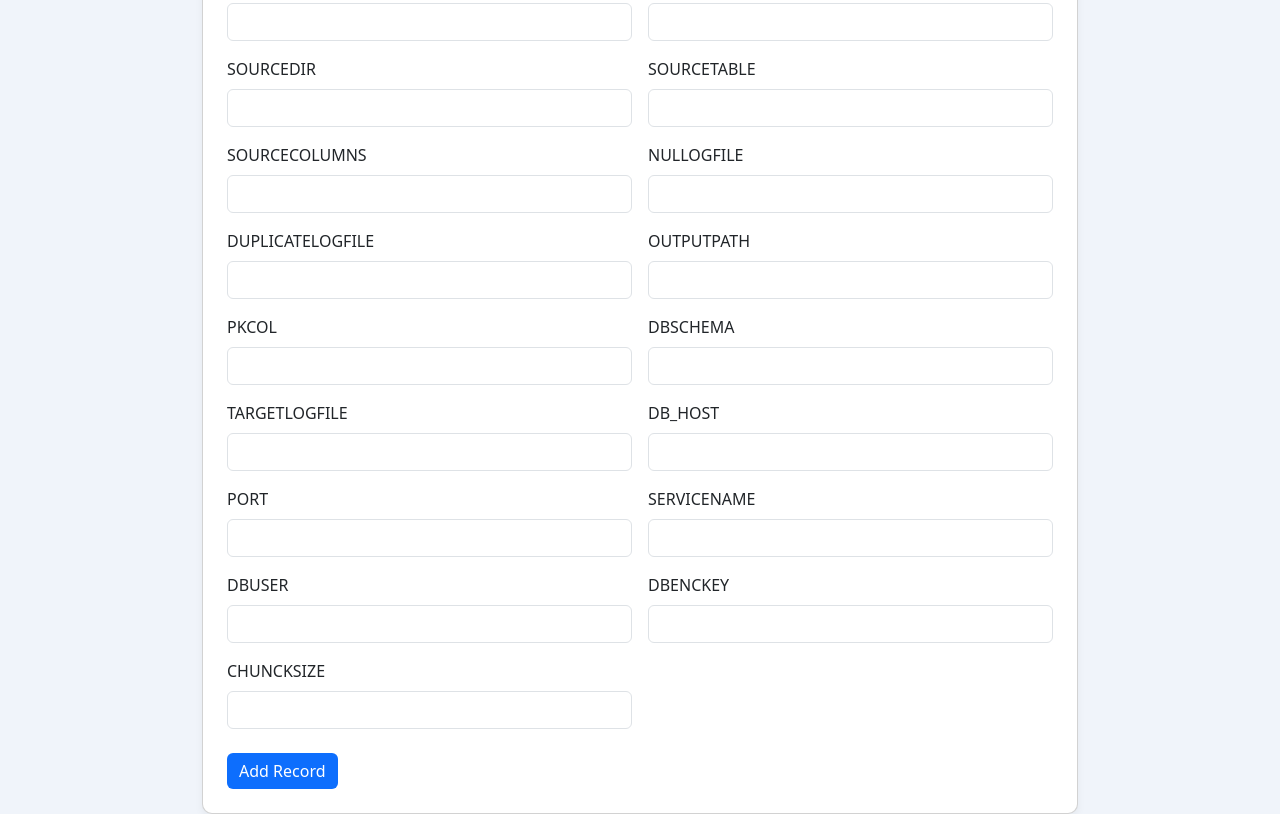
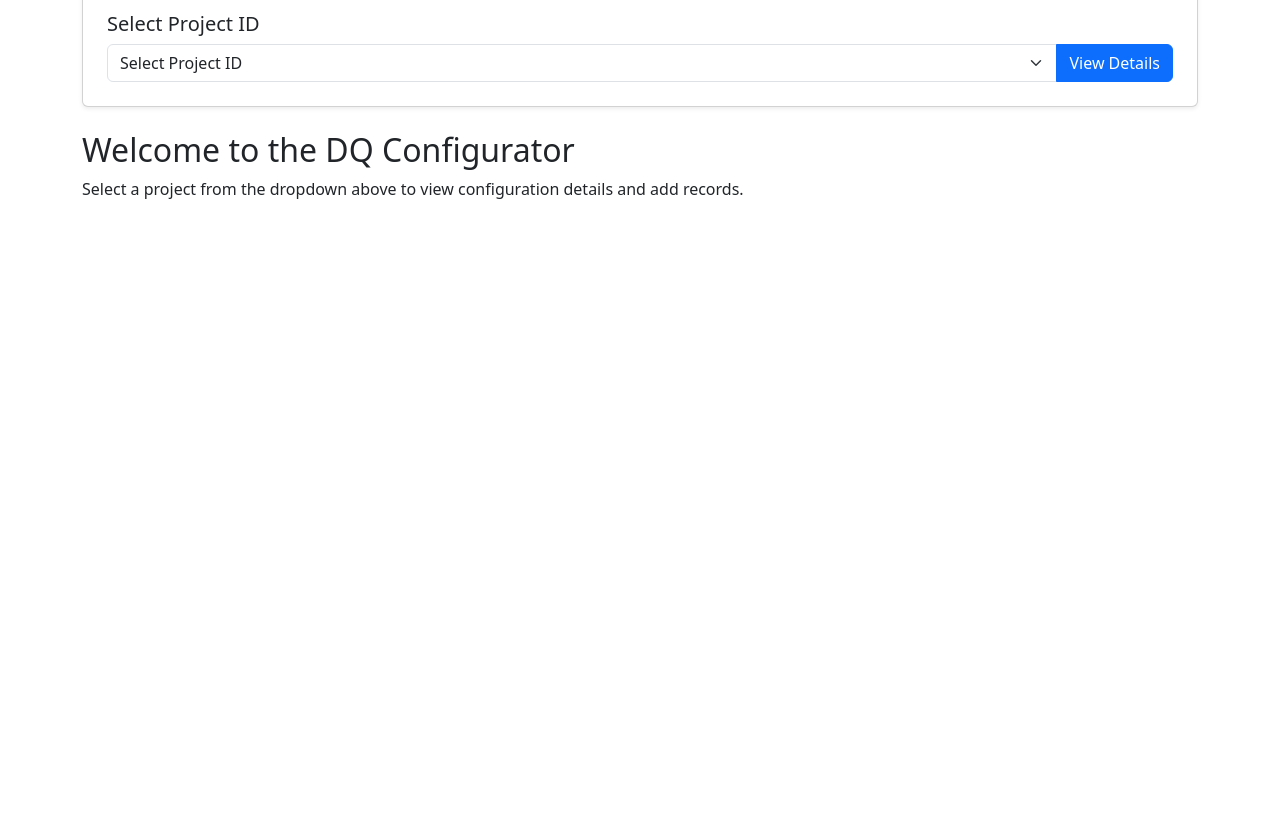
Before and after one commit to shefali1602/dq_ui, a Flask app: page / in a window 1280 px wide. Shown: the part 350-1164 px from the top of the page. After the commit the page ends 549 px from the top, so only its background shows below. Run offline with Flask 3, Linux system fonts and the light colour scheme; data that the repository does not hold is empty.

Commit message:
ui changes

```diff
--- a/static/styles.css
+++ b/static/styles.css
@@ -1,19 +1,44 @@
 body {
-    background-color: #f0f4fa;
+    background: linear-gradient(to bottom, #e9f1fa, #f8fbfd);
+    font-family: "Segoe UI", sans-serif;
 }
 
-.container {
-    max-width: 900px;
-    margin-top: 30px;
+.logo {
+    height: 40px;
 }
 
-h1, h2, h4 {
-    color: #0d6efd;
+.app-header {
+    display: flex;
+    align-items: center;
+    gap: 10px;
+    margin: 20px;
 }
 
-.card {
-    border-radius: 10px;
-    box-shadow: 0 4px 8px rgba(0,0,0,0.05);
+.app-header h4 {
+    color: #0d6efd;
+    margin: 0;
+}
+
+.landing-card {
+    border: 2px dashed #c3d2e0;
+    background: #ffffff;
+    padding: 40px;
+    border-radius: 12px;
+    box-shadow: 0 6px 20px rgba(0, 0, 0, 0.05);
+    text-align: center;
+    max-width: 600px;
+    margin: 60px auto;
+}
+
+.landing-card h2 {
+    color: #0d6efd;
+    margin-bottom: 20px;
+}
+
+.landing-card p {
+    color: #5a6a7f;
+    font-size: 1rem;
+    margin-bottom: 30px;
 }
 
 .btn-primary {
@@ -22,5 +47,11 @@
 }
 
 .btn-primary:hover {
-    background-color: #0b5ed7;
+    background-color: #084fc7;
 }
+
+@media (max-width: 576px) {
+    .landing-card {
+        padding: 20px;
+    }
+}
--- a/templates/index.html
+++ b/templates/index.html
@@ -1,23 +1,31 @@
 <!DOCTYPE html>
 <html lang="en">
 <head>
-    <meta charset="UTF-8">
-    <title>Data Quality Dashboard</title>
-    <link href="https://cdn.jsdelivr.net/npm/bootstrap@5.3.3/dist/css/bootstrap.min.css" rel="stylesheet">
-    <link rel="stylesheet" href="{{ url_for('static', filename='styles.css') }}">
+    <meta charset="UTF-8" />
+    <title>Data Quality Tool</title>
+    <link href="https://cdn.jsdelivr.net/npm/bootstrap@5.3.3/dist/css/bootstrap.min.css" rel="stylesheet" />
+    <link rel="stylesheet" href="{{ url_for('static', filename='style.css') }}" />
 </head>
 <body>
+    <!-- Header -->
+    <div class="app-header">
+        <img src="{{ url_for('static', filename='logo.png') }}" class="logo" />
+        <h4>Data Quality Tool</h4>
+    </div>
+
+    <!-- Main Container -->
     <div class="container">
-        <h1 class="mb-4 text-center">Data Quality Tool</h1>
-
-        <!-- Select Project ID -->
-        <div class="card p-4 mb-4">
-            <h4>Select Project ID</h4>
+        <!-- Dropdown -->
+        <div class="card p-4 mb-4 shadow-sm">
+            <h5>Select Project ID</h5>
             <form method="POST" action="/">
                 <div class="input-group">
                     <select name="selected_id" class="form-select" required>
-                        {% for id in id %}
-                            <option value="{{ id }}">{{ id }}</option>
+                        {% if not selected_id %}
+                            <option value="" disabled selected>Select Project ID</option>
+                        {% endif %}
+                        {% for id in ids %}
+                            <option value="{{ id }}" {% if id == selected_id %}selected{% endif %}>{{ id }}</option>
                         {% endfor %}
                     </select>
                     <button type="submit" class="btn btn-primary">View Details</button>
@@ -25,10 +33,12 @@
             </form>
         </div>
 
+        {% if selected_data %}
+        <div class="row g-4 mb-5">
             <!-- Project Details -->
-        {% if selected_data %}
-        <div class="card p-4 mb-4">
-            <h4>Project Details - ID: {{ selected_data[0] }}</h4>
+            <div class="col-md-6">
+                <div class="card p-4 h-100">
+                    <h5>Project Details - ID: {{ selected_data[0] }}</h5>
                     <ul class="list-group">
                         {% for label, value in [
                             ('DS_SOURCE', selected_data[1]), ('SOURCEFILE', selected_data[2]),
@@ -45,34 +55,43 @@
                         {% endfor %}
                     </ul>
                 </div>
-        {% endif %}
+            </div>
 
             <!-- Add New Record -->
-        <div class="card p-4">
-            <h4 class="mb-3">Add New Record</h4>
+            <div class="col-md-6">
+                <div class="card p-4 h-100">
+                    <h5 class="mb-3">Add New Record</h5>
                     <form method="POST" action="/add">
                         <div class="row g-3">
-                    {% set fields = [
-                        'PROJID', 'SOURCEFILE', 'SOURCEDIR', 'SOURCETABLE',
-                        'SOURCECOLUMNS', 'NULLOGFILE', 'DUPLICATELOGFILE', 'OUTPUTPATH',
-                        'PKCOL', 'DBSCHEMA', 'TARGETLOGFILE', 'DB_HOST', 'PORT',
-                        'SERVICENAME', 'DBUSER', 'DBENCKEY', 'CHUNCKSIZE'
+                            {% for field in [
+                                'PROJID', 'DS_SOURCE', 'SOURCEFILE', 'SOURCEDIR', 'SOURCETABLE',
+                                'SOURCECOLUMNS', 'NULLLOGFILE', 'DUPLICATELOGFILE', 'OUTPUTPATH',
+                                'PKCOL', 'DBSCHEMA', 'TARGETLOGTABLE', 'DB_HOST', 'PORT',
+                                'SERVICENAME', 'DBUSER', 'DBENCKEY', 'CHUNKSIZE'
                             ] %}
-                    {% for field in fields %}
-                    <div class="col-md-6">
+                            <div class="col-md-12">
                                 <label class="form-label">{{ field }}</label>
-                        <input type="{{ 'password' if field == 'DBENCKEY' else 'text' }}" name="{{ field }}" class="form-control" required>
+                                <input type="{{ 'password' if field == 'DBENCKEY' else 'text' }}"
+                                       name="{{ field }}" class="form-control" required />
                             </div>
                             {% endfor %}
                         </div>
-                <div class="mt-4">
+                        <div class="mt-3">
                             <button type="submit" class="btn btn-primary">Add Record</button>
                         </div>
                     </form>
                 </div>
             </div>
+        </div>
+        {% else %}
+        <!-- Placeholder -->
+        <div class="landing-card">
+            <h2>Welcome to the DQ Configurator</h2>
+            <p>Select a project from the dropdown above to view configuration details and add records.</p>
+        </div>
+        {% endif %}
+    </div>
 
     <script src="https://cdn.jsdelivr.net/npm/bootstrap@5.3.3/dist/js/bootstrap.bundle.min.js"></script>
-    <script src="{{ url_for('static', filename='script.js') }}"></script>
 </body>
 </html>
```
Lines whose indentation alone changed are shown as unchanged.
